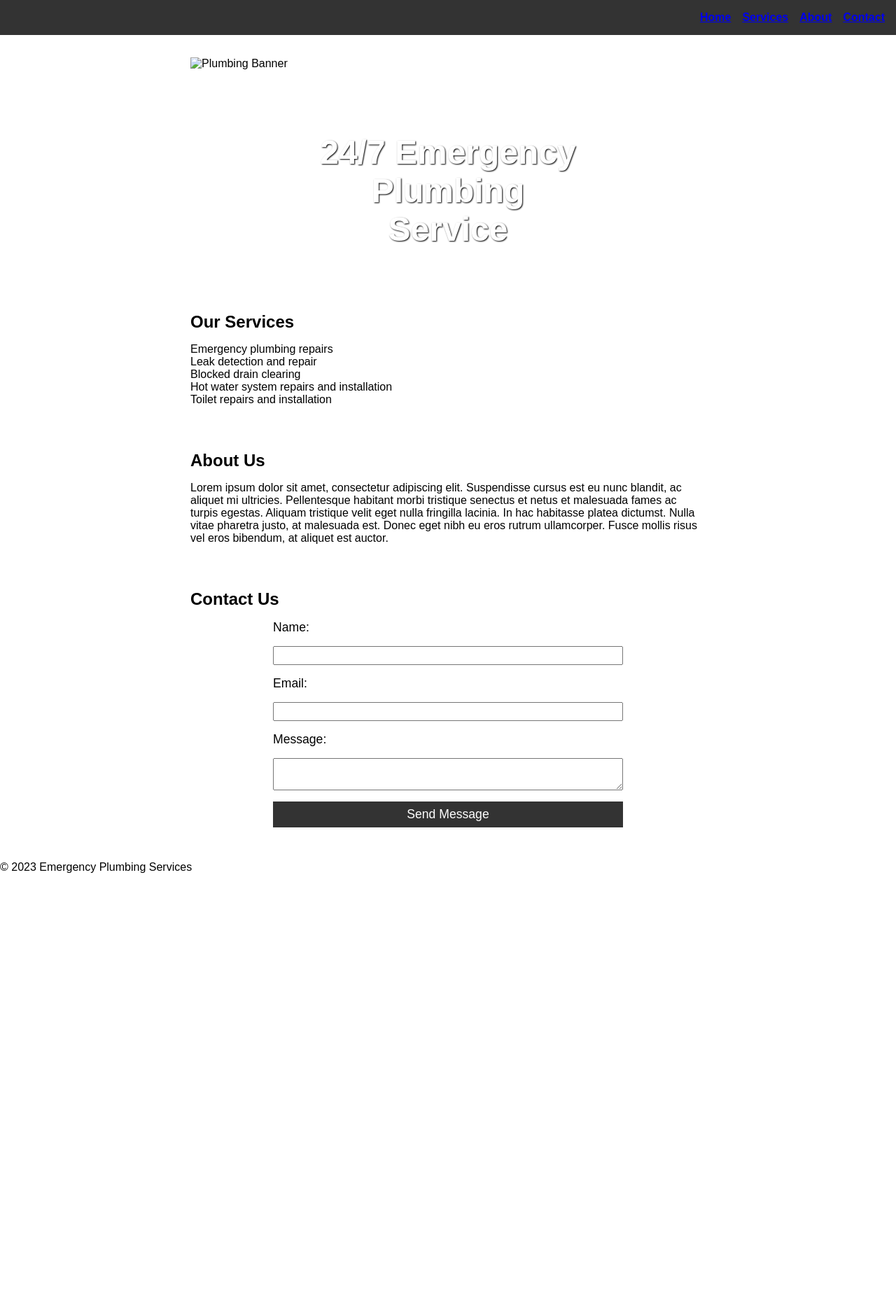
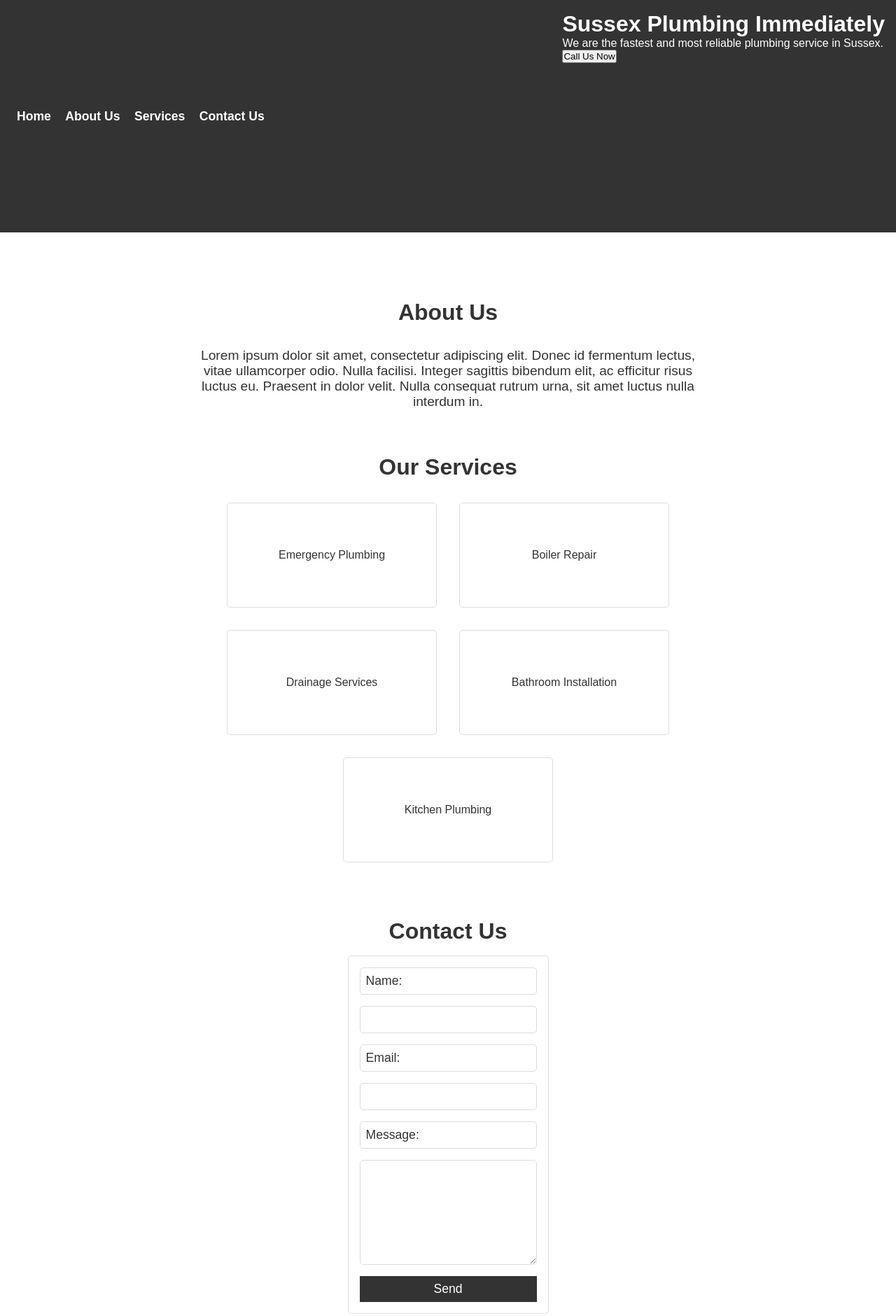
Before and after one commit to richyrichyrich38/emergency_plumbers, a plain HTML site: page index.html in a window 1280 px wide. Shown: the top 1880 px of the page at 70% size. Before the commit the page ends 1264 px from the top, so only its background shows below. Drawn offline with Linux system fonts and the light colour scheme.

Commit message:
updated html

```diff
--- a/index.html
+++ b/index.html
@@ -3,70 +3,63 @@
   <head>
     <meta charset="UTF-8" />
     <meta name="viewport" content="width=device-width, initial-scale=1.0" />
-    <title>Emergency Plumbers</title>
+    <title>Sussex Plumbing Immediately</title>
     <link rel="stylesheet" href="style.css" />
   </head>
   <body>
     <header>
       <nav>
-        <ul>
-          <li><a href="#">Home</a></li>
-          <li><a href="#">Services</a></li>
-          <li><a href="#">About</a></li>
-          <li><a href="#">Contact</a></li>
-        </ul>
+        <a href="#">Home</a>
+        <a href="#">About Us</a>
+        <a href="#">Services</a>
+        <a href="#">Contact Us</a>
       </nav>
+      <div class="hero">
+        <h1>Sussex Plumbing Immediately</h1>
+        <p>We are the fastest and most reliable plumbing service in Sussex.</p>
+        <button>Call Us Now</button>
+      </div>
     </header>
-
     <main>
-      <div class="hero">
-        <img src="plumbing-banner.jpg" alt="Plumbing Banner" />
-        <h2 class="centered">24/7 Emergency Plumbing Service</h2>
-      </div>
-
-      <div class="services">
+      <section class="about">
+        <h2>About Us</h2>
+        <p>
+          Lorem ipsum dolor sit amet, consectetur adipiscing elit. Donec id
+          fermentum lectus, vitae ullamcorper odio. Nulla facilisi. Integer
+          sagittis bibendum elit, ac efficitur risus luctus eu. Praesent in
+          dolor velit. Nulla consequat rutrum urna, sit amet luctus nulla
+          interdum in.
+        </p>
+      </section>
+      <section class="services">
         <h2>Our Services</h2>
         <ul>
-          <li>Emergency plumbing repairs</li>
-          <li>Leak detection and repair</li>
-          <li>Blocked drain clearing</li>
-          <li>Hot water system repairs and installation</li>
-          <li>Toilet repairs and installation</li>
+          <li>Emergency Plumbing</li>
+          <li>Boiler Repair</li>
+          <li>Drainage Services</li>
+          <li>Bathroom Installation</li>
+          <li>Kitchen Plumbing</li>
         </ul>
-      </div>
-
-      <div class="about">
-        <h2>About Us</h2>
-        <p>
-          Lorem ipsum dolor sit amet, consectetur adipiscing elit. Suspendisse
-          cursus est eu nunc blandit, ac aliquet mi ultricies. Pellentesque
-          habitant morbi tristique senectus et netus et malesuada fames ac
-          turpis egestas. Aliquam tristique velit eget nulla fringilla lacinia.
-          In hac habitasse platea dictumst. Nulla vitae pharetra justo, at
-          malesuada est. Donec eget nibh eu eros rutrum ullamcorper. Fusce
-          mollis risus vel eros bibendum, at aliquet est auctor.
-        </p>
-      </div>
-
-      <div class="contact">
+      </section>
+      <section class="contact">
         <h2>Contact Us</h2>
         <form>
           <label for="name">Name:</label>
-          <input type="text" id="name" name="name" required />
-
+          <input type="text" id="name" name="name" />
           <label for="email">Email:</label>
-          <input type="email" id="email" name="email" required />
-
+          <input type="email" id="email" name="email" />
           <label for="message">Message:</label>
-          <textarea id="message" name="message" required></textarea>
-
-          <button type="submit">Send Message</button>
+          <textarea id="message" name="message"></textarea>
+          <button type="submit">Send</button>
         </form>
-      </div>
+      </section>
     </main>
     <footer>
-      <p>&copy; 2023 Emergency Plumbing Services</p>
+      <p>&copy; 2023 Sussex Plumbing Immediately</p>
+      <nav>
+        <a href="#">Privacy Policy</a>
+        <a href="#">Terms and Conditions</a>
+      </nav>
     </footer>
-    <script src="app.js"></script>
   </body>
 </html>
--- a/style.css
+++ b/style.css
@@ -1,50 +1,54 @@
+/* Reset */
 * {
   box-sizing: border-box;
+  margin: 0;
+  padding: 0;
 }
 
+/* Body */
 body {
-  font-family: sans-serif;
-  margin: 0;
+  font-family: Arial, sans-serif;
+  font-size: 16px;
+  color: #333;
 }
 
-h1,
-h2,
-h3,
-h4,
-h5,
-h6 {
+/* Header */
+header {
+  background-color: #333;
+  color: #fff;
+  display: flex;
+  justify-content: space-between;
+  align-items: center;
+  padding: 1rem;
+}
+
+header h1 {
+  font-size: 2rem;
   font-weight: bold;
 }
 
-.centered {
-  text-align: center;
+header a {
+  color: #fff;
+  text-decoration: none;
+  font-size: 1.1rem;
+  font-weight: bold;
+  padding: 0.5rem;
+  border-radius: 5px;
+  transition: background-color 0.2s ease;
 }
 
-/* Header styles */
-header {
-  background-color: #333;
-  color: #fff;
-  padding: 1rem;
+header a:hover {
+  background-color: #555;
 }
 
-nav ul {
-  display: flex;
-  justify-content: flex-end;
-}
-
-nav li {
-  margin-left: 1rem;
-}
-
-nav a {
-  font-weight: bold;
-}
-
-/* Main styles */
+/* Main */
 main {
   max-width: 800px;
   margin: 0 auto;
   padding: 2rem;
+  display: flex;
+  flex-direction: column;
+  align-items: center;
 }
 
 .hero {
@@ -59,7 +63,7 @@ main {
   object-fit: cover;
 }
 
-.hero h2 {
+.hero .hero-text {
   position: absolute;
   top: 50%;
   left: 50%;
@@ -79,19 +83,59 @@ main {
 .about h2,
 .contact h2 {
   margin-bottom: 1rem;
+  font-size: 2rem;
+  font-weight: bold;
+  text-align: center;
 }
 
-ul {
+.services ul,
+.about ul,
+.contact ul {
   list-style: none;
   margin: 0;
   padding: 0;
+  display: flex;
+  flex-wrap: wrap;
+  justify-content: center;
 }
 
+.services li,
+.about li,
+.contact li {
+  margin: 1rem;
+  padding: 1rem;
+  border: 1px solid #ddd;
+  border-radius: 5px;
+  text-align: center;
+  width: 300px;
+  min-height: 150px;
+  display: flex;
+  flex-direction: column;
+  justify-content: center;
+}
+
+.services li img,
+.about li img,
+.contact li img {
+  margin-bottom: 1rem;
+  height: 50px;
+}
+
+.about p {
+  font-size: 1.2rem;
+  text-align: center;
+  margin-top: 2rem;
+}
+
+/* Form */
 form {
   display: flex;
   flex-direction: column;
   max-width: 500px;
   margin: 0 auto;
+  border: 1px solid #ddd;
+  border-radius: 5px;
+  padding: 1rem;
 }
 
 label,
@@ -100,6 +144,13 @@ textarea {
   margin-bottom: 1rem;
   width: 100%;
   font-size: 1.1rem;
+  padding: 0.5rem;
+  border-radius: 5px;
+  border: 1px solid #ddd;
+}
+
+textarea {
+  height: 150px;
 }
 
 button[type="submit"] {
@@ -108,9 +159,66 @@ button[type="submit"] {
   border: none;
   padding: 0.5rem 1rem;
   font-size: 1.1rem;
-  cursor: pointer;
-}
 
-button[type="submit"]:hover {
+/* Footer */
+footer {
+  background-color: #333;
+  color: #fff;
+  padding: 1rem;
+  display: flex;
+  justify-content: space-between;
+  align-items: center;
+  }
+
+  footer p {
+  font-size: 1rem;
+  }
+
+  footer a {
+  color: #fff;
+  text-decoration: none;
+  font-size: 1rem;
+  font-weight: bold;
+  padding: 0.5rem;
+  border-radius: 5px;
+  transition: background-color 0.2s ease;
+  }
+
+  footer a:hover {
   background-color: #555;
-}
+  }
+
+  /* Media queries */
+  @media (max-width: 768px) {
+  header {
+  flex-direction: column;
+  align-items: center;
+  }
+
+  header h1 {
+  margin-bottom: 1rem;
+  }
+
+  header nav {
+  margin-top: 1rem;
+  }
+
+  main {
+  padding: 1rem;
+  }
+
+  .hero {
+  height: 200px;
+  }
+
+  .hero .hero-text {
+  font-size: 2rem;
+  }
+
+  .services li,
+  .about li,
+  .contact li {
+  width: 100%;
+  margin: 0.5rem 0;
+  }
+  }
```
Also changed, not shown: plumber-16980456.jpg (added).
